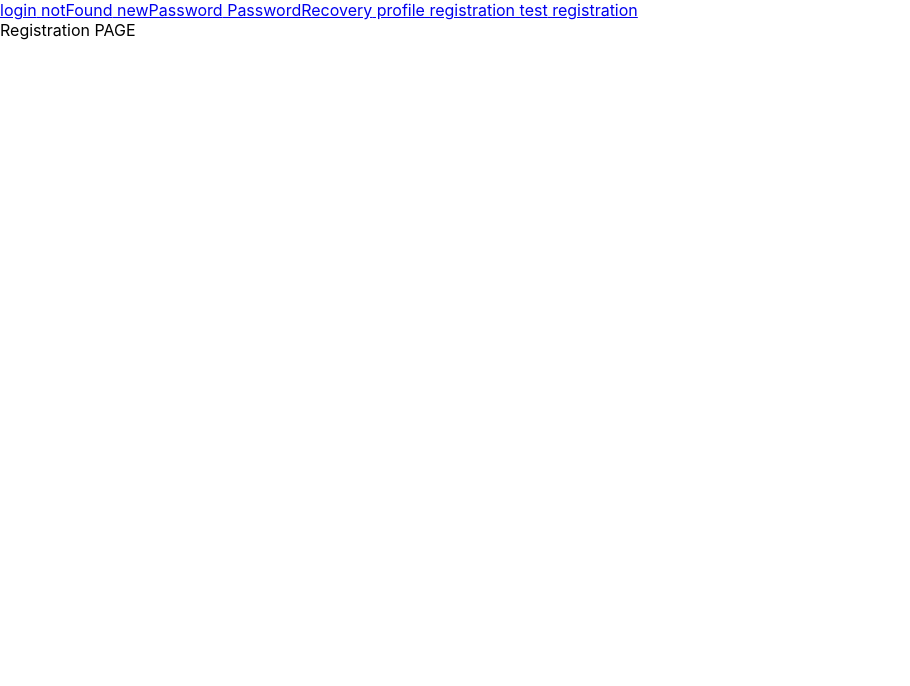
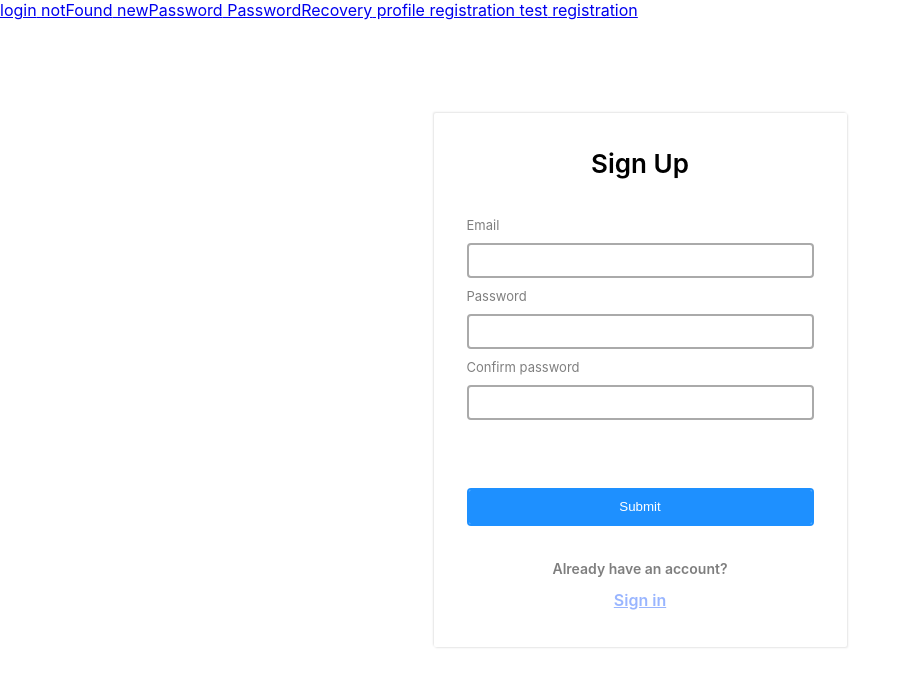
Before and after one commit to Reni101/Cards-app, a React (Create React App) app: page /#/registration in a window 1280 px wide. Shown: the top 686 px of the page, without its empty margins (0-910 px from the left). Built offline with nearby package versions, Linux system fonts and the light colour scheme.

Commit message:
add reducer and api for registration

```diff
--- a/src/App.tsx
+++ b/src/App.tsx
@@ -37,8 +37,8 @@ function App() {
                 <Route path='/registration' element={<RegistrationPage/>}/>
                 <Route path='/test' element={<TestPage/>}/>
                 <Route path="*" element={<Navigate to='/notFound'/>}/>
+            </Routes>
 
-            </Routes>
         </>
     );
 }
--- /dev/null
+++ b/src/Redux/RegistrationReducer.ts
@@ -0,0 +1,35 @@
+import {registrationApi} from "../pages/registrationPage/apiRegistration";
+import {Dispatch} from "redux";
+import {AppThunk} from "./Store";
+
+const initialState = {}
+
+type InitialStateType = typeof initialState
+
+export const RegistrationReducer = (state: InitialStateType = initialState, action: RegistrationActionType): InitialStateType => {
+    switch (action.type) {
+        case 'registration/SET-REGISTRATION':
+            return {...state}
+        default:
+            return state
+    }
+}
+
+
+export type RegistrationActionType = SetRegisrationACType
+export type SetRegisrationACType = ReturnType<typeof setRegisrationAC>
+
+const setRegisrationAC = () => ({type: 'registration/SET-REGISTRATION'} as const)
+
+type ThunkDispatch = Dispatch<SetRegisrationACType>
+
+export const registrationTC = (data: any): AppThunk => (dispatch) => {
+    registrationApi.registration(data)
+        .then((res) => {
+
+        })
+        .catch((er) => {
+
+        })
+
+}
--- a/src/Redux/Store.ts
+++ b/src/Redux/Store.ts
@@ -2,18 +2,20 @@ import {applyMiddleware, combineReducers, legacy_createStore} from "redux";
 import thunk, {ThunkAction, ThunkDispatch} from "redux-thunk";
 import {Reducer} from "./EmptyReducer";
 import {ActionsProfileType, ProfilePageReducer} from "../pages/profilePage/profilePageReducer/ProfilePagerRedicer";
+import {RegistrationReducer, SetRegisrationACType} from "./RegistrationReducer";
 
 
 const rootReducer = combineReducers({
     Reducer: Reducer,
     Profile:ProfilePageReducer,
+    Registration: RegistrationReducer
 })
 
 export const store = legacy_createStore(rootReducer, applyMiddleware(thunk))
 
 export type AppRootStateType = ReturnType<typeof rootReducer>
 
-export type AllAppActionsType =  ActionsProfileType
+export type AllAppActionsType =  ActionsProfileType | SetRegisrationACType
 
 
 export type AppDispatch = ThunkDispatch<AppRootStateType, unknown, AllAppActionsType>
--- a/src/hooks/hooks.ts
+++ b/src/hooks/hooks.ts
@@ -4,5 +4,5 @@ import {AppDispatch, AppRootStateType} from "../Redux/Store";
 
 
 // Use throughout your app instead of plain `useDispatch` and `useSelector`
-export const useAppDispatch: () => AppDispatch = useDispatch
+export const useAppDispatch = () => <AppDispatch>useDispatch()
 export const useAppSelector: TypedUseSelectorHook<AppRootStateType> = useSelector
--- a/src/index.tsx
+++ b/src/index.tsx
@@ -3,7 +3,7 @@ import ReactDOM from 'react-dom/client';
 import './index.css';
 import App from './App';
 import reportWebVitals from './reportWebVitals';
-import { HashRouter} from "react-router-dom";
+import {HashRouter} from "react-router-dom";
 import {Provider} from "react-redux";
 import {store} from "./Redux/Store";
 
--- /dev/null
+++ b/src/pages/registrationPage/RegistrationPage.module.css
@@ -0,0 +1,83 @@
+.registrationPageBlock {
+    height: calc(100vh - 80px);
+    display: flex;
+    align-items: center;
+    justify-content: center;
+
+}
+
+.registrationPageContent {
+    background: #FFFFFF;
+    box-shadow: 1px 1px 2px rgba(0, 0, 0, 0.1), -1px -1px 2px rgba(0, 0, 0, 0.1);
+    border-radius: 2px;
+    padding: 35px 33px;
+}
+
+.registrationPageTitle {
+    font-style: normal;
+    font-weight: 600;
+    font-size: 26px;
+    line-height: 32px;
+    margin-bottom: 35px;
+    text-align: center;
+}
+
+.RegistrationPageForm {
+    margin-bottom: 31px;
+}
+
+.RegistrationPageForm span {
+    font-style: normal;
+    font-weight: 400;
+    font-size: 13px;
+    line-height: 20px;
+    color: #000000;
+    opacity: 0.5;
+}
+
+
+.emailBlock {
+    display: flex;
+    flex-direction: column;
+}
+
+.passwordBlock {
+    display: flex;
+    flex-direction: column;
+}
+
+.confirmPasswordBlock {
+    display: flex;
+    flex-direction: column;
+    margin-bottom: 60px;
+}
+
+.signUpBlockBtn {
+    text-align: center;
+}
+
+
+.signInBlock {
+    font-style: normal;
+    font-weight: 600;
+    font-size: 14px;
+    line-height: 24px;
+    text-align: center;
+    color: #000000;
+    opacity: 0.5;
+}
+
+.signInTitle {
+    margin-bottom: 7px;
+}
+
+.signInBtn {
+    font-style: normal;
+    font-weight: 600;
+    font-size: 16px;
+    line-height: 24px;
+    text-align: center;
+    text-decoration-line: underline;
+    color: #366EFF;
+    cursor: pointer;
+}
--- a/src/pages/registrationPage/RegistrationPage.tsx
+++ b/src/pages/registrationPage/RegistrationPage.tsx
@@ -1,9 +1,78 @@
 import React from 'react';
+import style from './RegistrationPage.module.css'
+import SuperInputText from "../../common/SuperInputText/SuperInputText";
+import SuperButton from "../../common/SuperButton/SuperButton";
+import {useFormik} from "formik";
+import {useDispatch} from "react-redux";
+import {registrationTC} from "../../Redux/RegistrationReducer";
+import {useAppDispatch} from "../../hooks/hooks";
+import {Navigate, useNavigate} from "react-router-dom";
 
-export  const RegistrationPage = () => {
+export const RegistrationPage = () => {
+    const dispatch = useAppDispatch()
+    const navigate = useNavigate()
+    const formik = useFormik({
+        initialValues: {
+            email: '',
+            password: '',
+            confirmPassword: ''
+        },
+        onSubmit: values => {
+            const data = {
+                email: values.email,
+                password: String(values.password)
+            }
+
+            dispatch(registrationTC(data))
+        },
+    });
+
+
+    const signInClick = () => {
+        navigate('/login')
+    }
+
     return (
-        <div>
-            Registration PAGE
+        <div className={style.registrationPageBlock}>
+            <div className={style.registrationPageContent}>
+                <div className={style.registrationPageTitle}>
+                    Sign Up
+                </div>
+                <form onSubmit={formik.handleSubmit} className={style.RegistrationPageForm}>
+                    <div className={style.emailBlock}>
+                        <span>Email</span>
+                        <SuperInputText
+                            name='email'
+                            value={formik.values.email}
+                            onChange={formik.handleChange}
+                            style={{width: '347px'}} type="text"/>
+                    </div>
+                    <div className={style.passwordBlock}>
+                        <span>Password</span>
+                        <SuperInputText
+                            name='password'
+                            value={formik.values.password}
+                            onChange={formik.handleChange}
+                            style={{width: '347px'}} type="password"/>
+                    </div>
+                    <div className={style.confirmPasswordBlock}>
+                        <span>Confirm password</span>
+                        <SuperInputText
+                            name='confirmPassword'
+                            value={formik.values.confirmPassword}
+                            onChange={formik.handleChange}
+                            style={{width: '347px'}} type="password"/>
+                    </div>
+                    <div className={style.signUpBlockBtn}>
+                        <SuperButton style={{width: '347px'}}>Sign up</SuperButton>
+                    </div>
+                </form>
+                <div className={style.signInBlock}>
+                    <div className={style.signInTitle}>Already have an account?</div>
+                    <div onClick={signInClick} className={style.signInBtn}>Sign in</div>
+
+                </div>
+            </div>
         </div>
     );
 };
--- /dev/null
+++ b/src/pages/registrationPage/apiRegistration.ts
@@ -0,0 +1,25 @@
+import axios, {AxiosResponse} from "axios";
+
+const instance = axios.create({
+    baseURL: 'http://localhost:7542/2.0/',
+    withCredentials: true
+})
+
+export const registrationApi = {
+    registration(data: { email: string, password: string }) {
+        return instance.post<{ email: string, password: string }, AxiosResponse<{ addedUser: ResponseRegistrationType }>>('auth/register', data)
+    }
+}
+
+type ResponseRegistrationType = {
+    created: string
+    email: string
+    isAdmin: boolean
+    name: string
+    publicCardPacksCount: number
+    rememberMe: boolean
+    updated: string
+    verified: boolean
+    __v: number
+    _id: string
+}
```
Also changed, not shown: package.json (+4 -3 lines), src/pages/profilePage/ProfilePage.module.css (+5 -3 lines), 1 other file (tests, documents, lock files or other folders).
